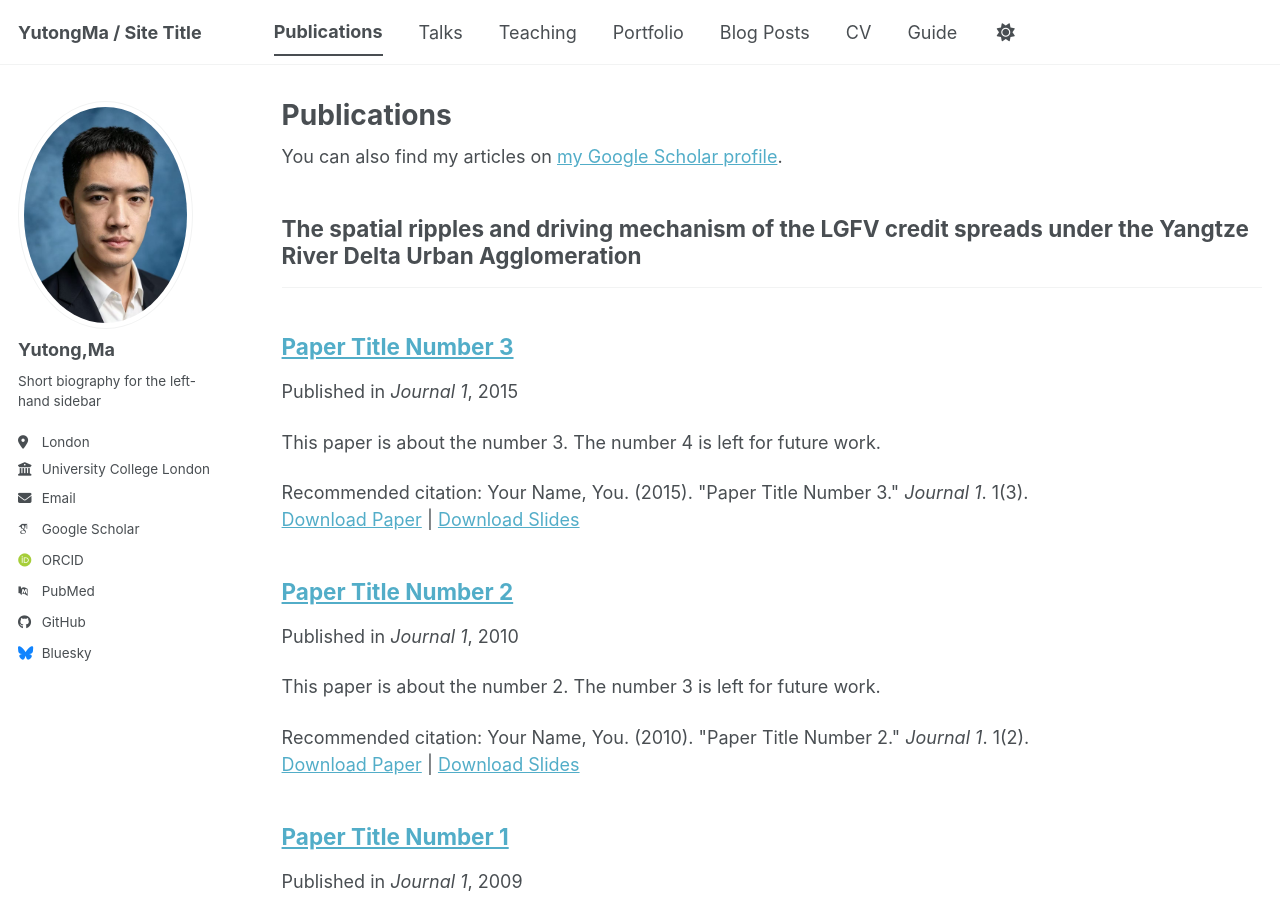
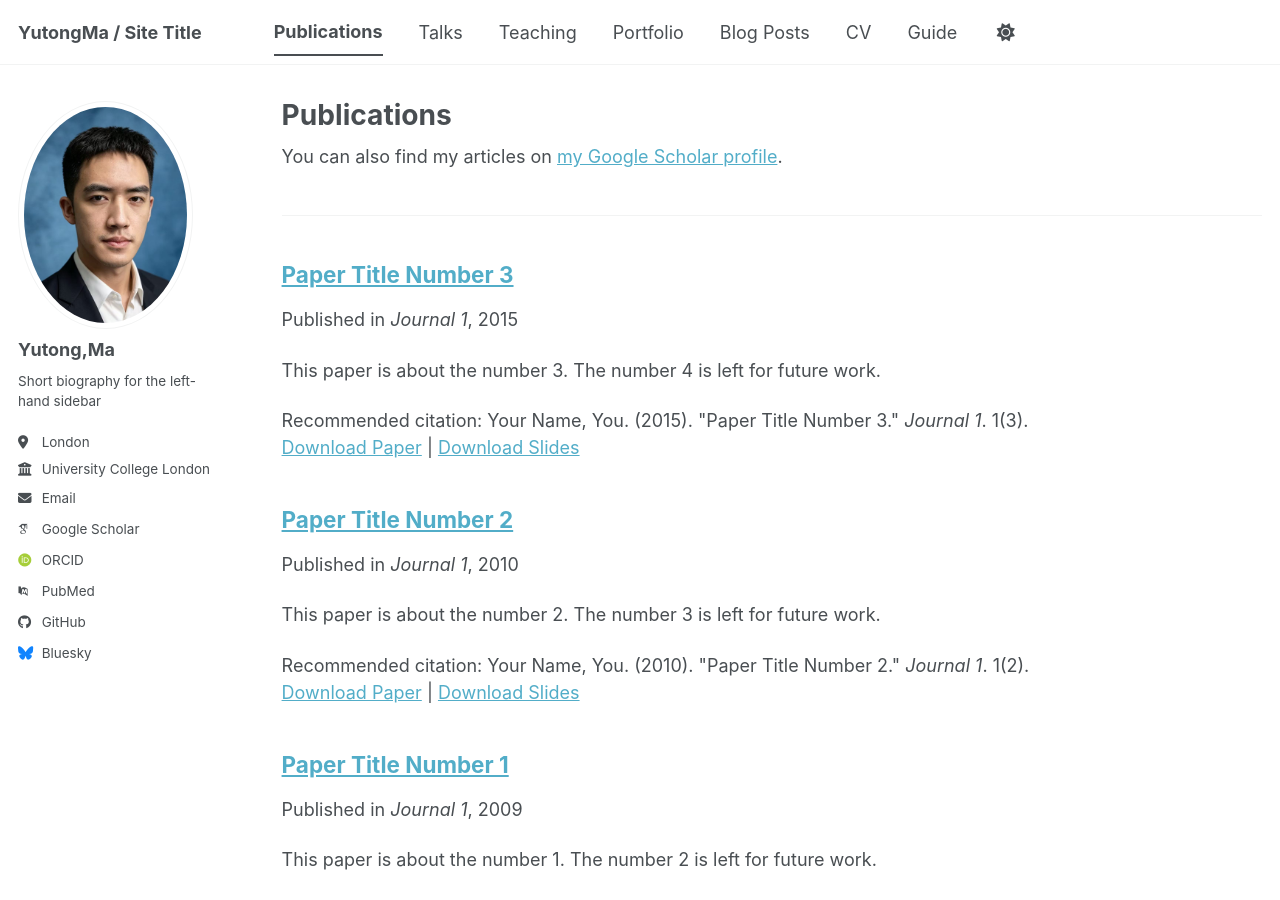
Before and after one commit to mayut0ng/mayut0ng.github.io, a Jekyll site: the page built from _pages/publications.html, in a window 1280 px wide and 900 px high. Built offline with Jekyll 4.4.1, drawn with Linux system fonts in a browser that asks for light colours; some web fonts are replaced; a script bundle is joined from its source files by our own code; library files that are not in the unit come from our copies.

Commit message:
Update _config.yml

```diff
--- a/_config.yml
+++ b/_config.yml
@@ -87,7 +87,7 @@ publication_category:
   books:
     title: 'Regional Studies'
   manuscripts:
-    title: 'The spatial ripples and driving mechanism of the LGFV credit spreads under the Yangtze River Delta Urban Agglomeration'
+    title: ''
   conferences:
     title: 'Conference Papers'
 
```
